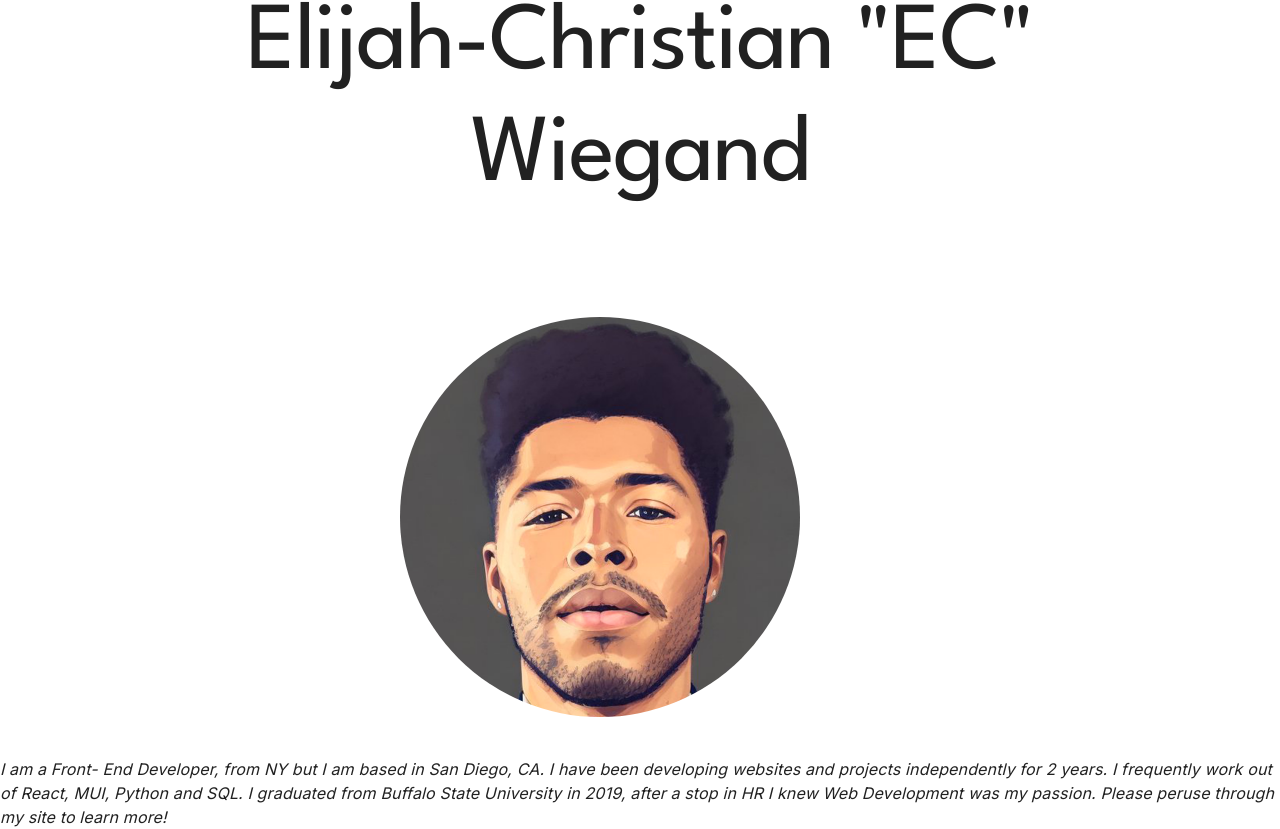
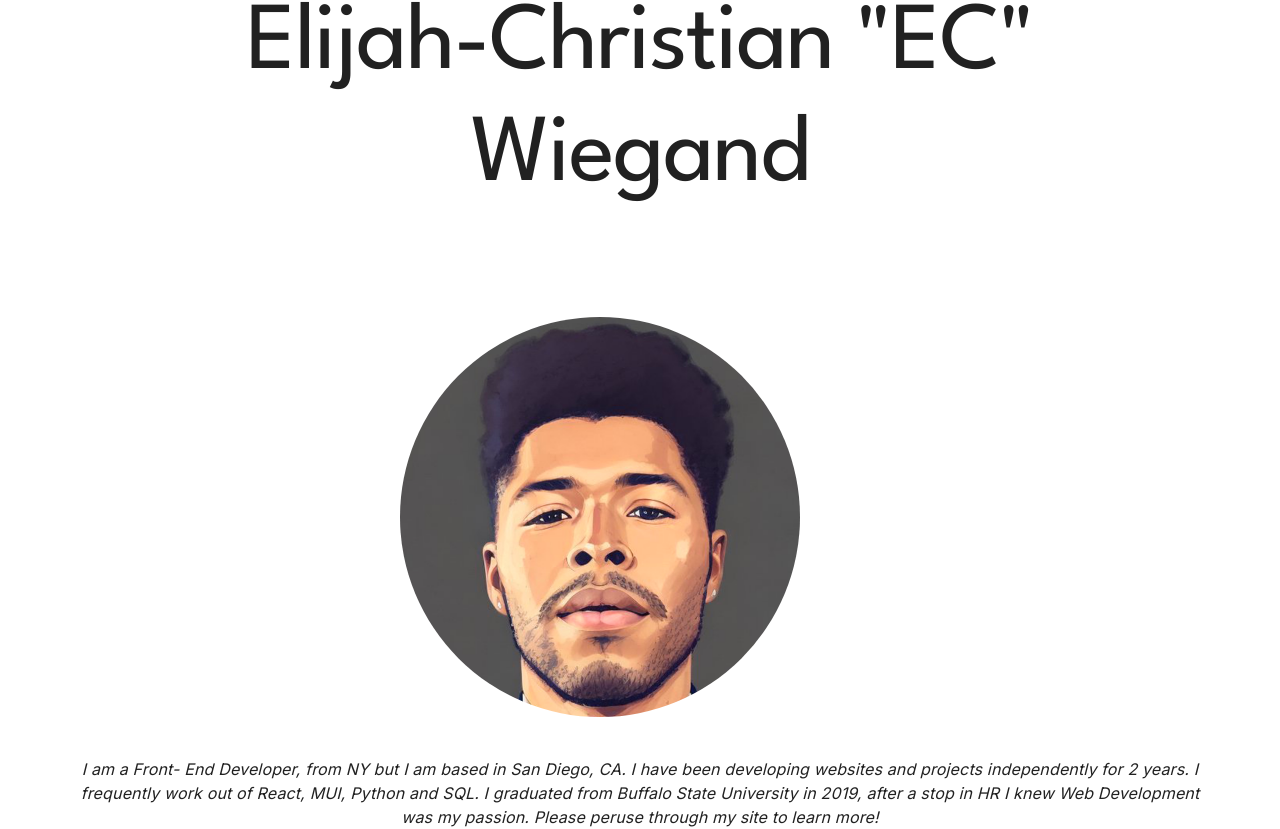
Before and after one commit to ECdub27/portfolio-site, a React (Create React App) app: page / in a window 1280 px wide. Shown: the part 230-1059 px from the top of the page. Built offline with nearby package versions, Linux system fonts and the light colour scheme.

Commit message:
little bit of styling to inspire finish

```diff
--- a/src/App.js
+++ b/src/App.js
@@ -50,7 +50,7 @@ function App() {
 
     <Routes>
 
-      <Route path="/" exact element={<Home sx={{backgroundColor: '.palette.primary'}}/>}/>
+      <Route path="/" exact element={<Home sx={{backgroundColor: '.primary.main'}}/>}/>
       <Route path="/:id" />
 
       </Routes>
--- a/src/pages/Home.js
+++ b/src/pages/Home.js
@@ -72,7 +72,10 @@ fontFamily:'League Spartan'}}>
     fontWeight:'medium',
     fontStyle:'Oblique',
     marginTop: 5,
-    fontFamily: 'Inter'
+    fontFamily: 'Inter',
+    marginLeft: 10,
+    marginRight: 10,
+    textAlign: 'center'
    }}>
       I am a Front- End Developer, from NY
       but I am based in San Diego, CA.
```
